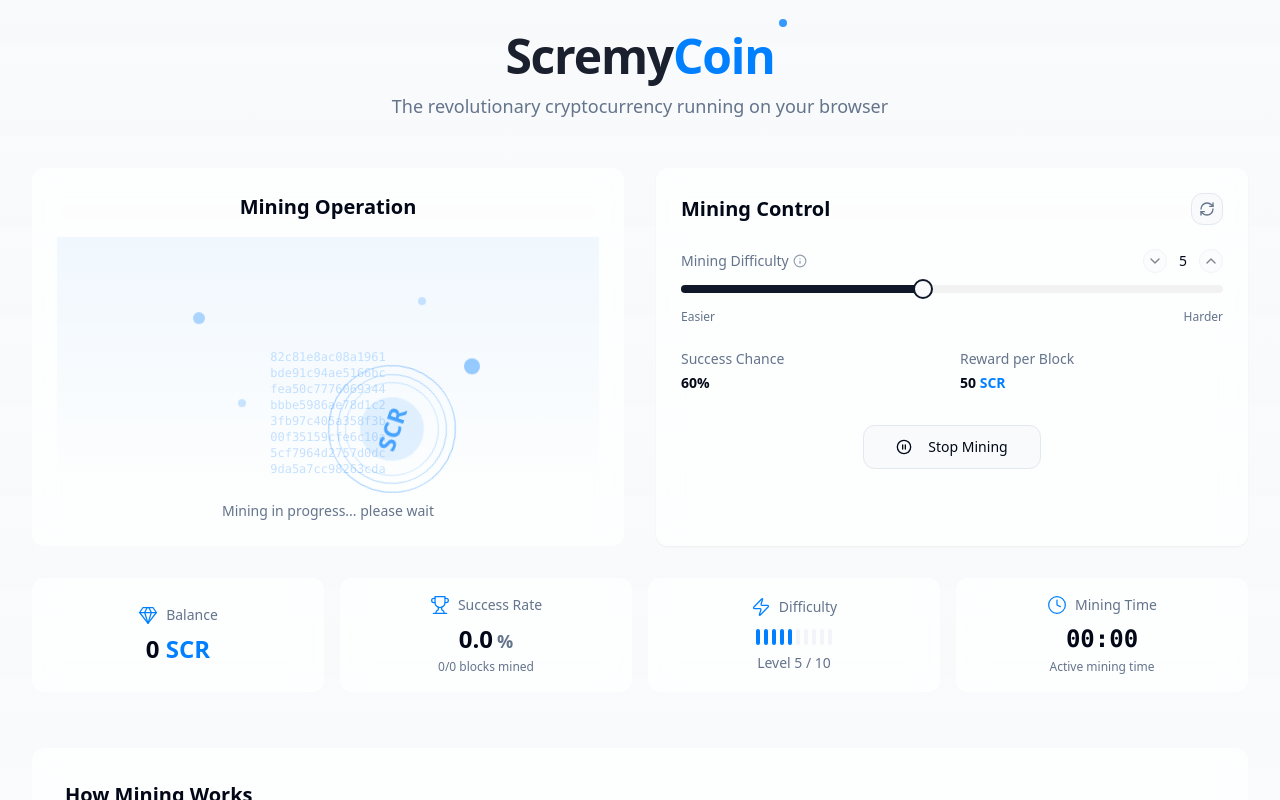
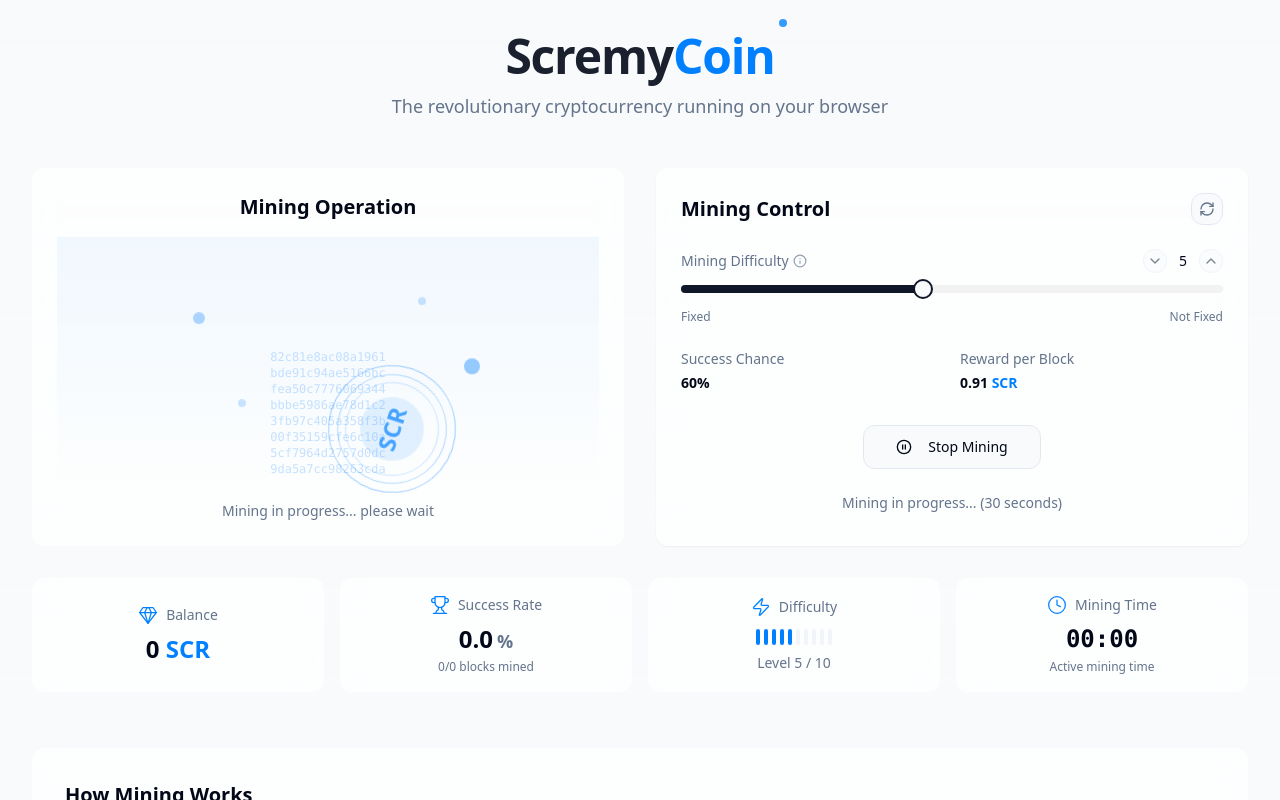
Before and after one commit to Seso1212/scrappy-miner-scremy, a React (Vite) app: page / in a window 1280 px wide. Both pictures are taken after a click on the button "Start Mining". Shown: the top 800 px of the page. Built offline with nearby package versions, Linux system fonts and the light colour scheme.

Commit message:
Fix mining and reward logic
- Adjust mining time and message lagging.
- Modify reward per block.
- Update difficulty settings.

```diff
--- a/src/components/MiningCard.tsx
+++ b/src/components/MiningCard.tsx
@@ -11,7 +11,13 @@ import {
   Info
 } from 'lucide-react';
 
-import { calculateMiningProbability, attemptMining, calculateReward } from '@/lib/miningUtils';
+import {
+  calculateMiningProbability,
+  attemptMining,
+  calculateReward,
+  MINING_DURATION,
+  MAX_MINING_TIME
+} from '@/lib/miningUtils';
 import { useToast } from "@/components/ui/use-toast";
 
 interface MiningCardProps {
@@ -43,8 +49,9 @@ const MiningCard: React.FC<MiningCardProps> = ({
   const [balance, setBalance] = useState(0);
   const [activeMiningTime, setActiveMiningTime] = useState(0);
   const [successfulAnimation, setSuccessfulAnimation] = useState(false);
-  const [miningInterval, setMiningInterval] = useState<number | null>(null);
+  const [miningTimeout, setMiningTimeout] = useState<number | null>(null);
   const [timeInterval, setTimeInterval] = useState<number | null>(null);
+  const [isMiningComplete, setIsMiningComplete] = useState(false);
 
   // Mining info
   const probability = calculateMiningProbability(difficulty);
@@ -80,7 +87,20 @@ const MiningCard: React.FC<MiningCardProps> = ({
       // Show toast notification
       toast({
         title: "Block Successfully Mined!",
-        description: `You earned ${miningReward} SCR.`,
+        description: `You earned ${miningReward.toFixed(2)} SCR.`,
+        duration: 3000,
+      });
+    } else {
+      // Mining failed, but operation is now complete
+      setIsMiningComplete(true);
+      stopMining();
+
+      // Notify parent that mining is complete but unsuccessful
+      onMiningUpdate({ isMining: false, wasSuccessful: false });
+
+      toast({
+        title: "Mining Unsuccessful",
+        description: "Try again or adjust difficulty.",
         duration: 3000,
       });
     }
@@ -101,20 +121,28 @@ const MiningCard: React.FC<MiningCardProps> = ({
 
     setIsMining(true);
     setSuccessfulAnimation(false);
+    setIsMiningComplete(false);
 
     // Notify parent component
     onMiningUpdate({ isMining: true });
 
-    // Set up mining interval
-    const interval = window.setInterval(() => {
+    // Set up fixed mining timeout (30 seconds)
+    const timeout = window.setTimeout(() => {
       processMiningAttempt();
-    }, 3000 + Math.random() * 2000); // Random interval between 3-5 seconds
+    }, MINING_DURATION);
 
-    setMiningInterval(interval);
+    setMiningTimeout(timeout);
 
     // Set up time tracking interval
     const timeTracker = window.setInterval(() => {
-      setActiveMiningTime(prev => prev + 1);
+      setActiveMiningTime(prev => {
+        // Check if we've reached the maximum mining time
+        if (prev >= MAX_MINING_TIME) {
+          stopMining();
+          return prev;
+        }
+        return prev + 1;
+      });
     }, 1000);
 
     setTimeInterval(timeTracker);
@@ -124,10 +152,10 @@ const MiningCard: React.FC<MiningCardProps> = ({
   const stopMining = () => {
     setIsMining(false);
 
-    // Clear intervals
-    if (miningInterval) {
-      clearInterval(miningInterval);
-      setMiningInterval(null);
+    // Clear timeout and intervals
+    if (miningTimeout) {
+      clearTimeout(miningTimeout);
+      setMiningTimeout(null);
     }
 
     if (timeInterval) {
@@ -179,6 +207,7 @@ const MiningCard: React.FC<MiningCardProps> = ({
     setBalance(0);
     setActiveMiningTime(0);
     setSuccessfulAnimation(false);
+    setIsMiningComplete(false);
 
     // Update parent component
     onStatsUpdate({
@@ -196,18 +225,13 @@ const MiningCard: React.FC<MiningCardProps> = ({
     });
   };
 
-  // Animation complete handler
-  const handleAnimationComplete = () => {
-    setSuccessfulAnimation(false);
-  };
-
   // Clean up intervals on unmount
   useEffect(() => {
     return () => {
-      if (miningInterval) clearInterval(miningInterval);
+      if (miningTimeout) clearTimeout(miningTimeout);
       if (timeInterval) clearInterval(timeInterval);
     };
-  }, [miningInterval, timeInterval]);
+  }, [miningTimeout, timeInterval]);
 
   // Update parent component with initial stats
   useEffect(() => {
@@ -244,7 +268,7 @@ const MiningCard: React.FC<MiningCardProps> = ({
                 <div className="relative group">
                   <Info className="h-3.5 w-3.5 text-muted-foreground/70" />
                   <div className="absolute bottom-full left-1/2 -translate-x-1/2 mb-2 w-48 p-2 bg-popover text-popover-foreground text-xs rounded-md shadow-md invisible group-hover:visible opacity-0 group-hover:opacity-100 transition-opacity z-10">
-                    Higher difficulty means lower chance of successful mining but same rewards.
+                    Higher difficulty means lower chance of successful mining but higher rewards.
                   </div>
                 </div>
               </label>
@@ -282,8 +306,8 @@ const MiningCard: React.FC<MiningCardProps> = ({
             />
 
             <div className="flex items-center justify-between text-xs text-muted-foreground pt-1">
-              <span>Easier</span>
-              <span>Harder</span>
+              <span>Fixed</span>
+              <span>Not Fixed</span>
             </div>
           </div>
 
@@ -295,7 +319,7 @@ const MiningCard: React.FC<MiningCardProps> = ({
             </div>
             <div className="space-y-1">
               <p className="text-muted-foreground">Reward per Block</p>
-              <p className="font-semibold">{reward} <span className="text-scremy">SCR</span></p>
+              <p className="font-semibold">{reward.toFixed(2)} <span className="text-scremy">SCR</span></p>
             </div>
           </div>
 
@@ -305,7 +329,7 @@ const MiningCard: React.FC<MiningCardProps> = ({
               <Button
                 onClick={startMining}
                 className="bg-scremy hover:bg-scremy/90 text-scremy-foreground"
-                disabled={successfulAnimation}
+                disabled={successfulAnimation || isMiningComplete}
                 size="lg"
               >
                 <PlayCircle className="mr-2 h-5 w-5" />
@@ -322,6 +346,16 @@ const MiningCard: React.FC<MiningCardProps> = ({
               </Button>
             )}
           </div>
+
+          {/* Mining status */}
+          <div className="text-center text-sm text-muted-foreground">
+            {isMining && (
+              <p>Mining in progress... (30 seconds)</p>
+            )}
+            {!isMining && isMiningComplete && !successfulAnimation && (
+              <p>Mining attempt failed. Try again?</p>
+            )}
+          </div>
         </div>
       </div>
     </div>
--- a/src/lib/miningUtils.ts
+++ b/src/lib/miningUtils.ts
@@ -41,10 +41,21 @@ export const generateHash = (): string => {
 
 /**
  * Calculate mining reward based on difficulty
+ * Now rewards 0.11 to 1.92 SCR based on difficulty
  */
 export const calculateReward = (difficulty: number): number => {
-  // Base reward is 50 SCR
-  return 50;
+  // Base reward starts at 0.11 SCR for difficulty 1
+  // Max reward is 1.92 SCR for difficulty 10
+  const baseReward = 0.11;
+  const maxReward = 1.92;
+  const normalizedDifficulty = Math.max(1, Math.min(10, difficulty));
+
+  // Calculate reward based on difficulty
+  const rewardMultiplier = (normalizedDifficulty - 1) / 9; // 0 for diff=1, 1 for diff=10
+  const reward = baseReward + rewardMultiplier * (maxReward - baseReward);
+
+  // Round to 2 decimal places
+  return Math.round(reward * 100) / 100;
 };
 
 /**
@@ -55,3 +66,13 @@ export const formatTime = (seconds: number): string => {
   const secs = seconds % 60;
   return `${mins.toString().padStart(2, '0')}:${secs.toString().padStart(2, '0')}`;
 };
+
+/**
+ * Calculate max mining time (24 hours in seconds)
+ */
+export const MAX_MINING_TIME = 24 * 60 * 60; // 24 hours in seconds
+
+/**
+ * Fixed mining duration in milliseconds
+ */
+export const MINING_DURATION = 30 * 1000; // 30 seconds in milliseconds
```
